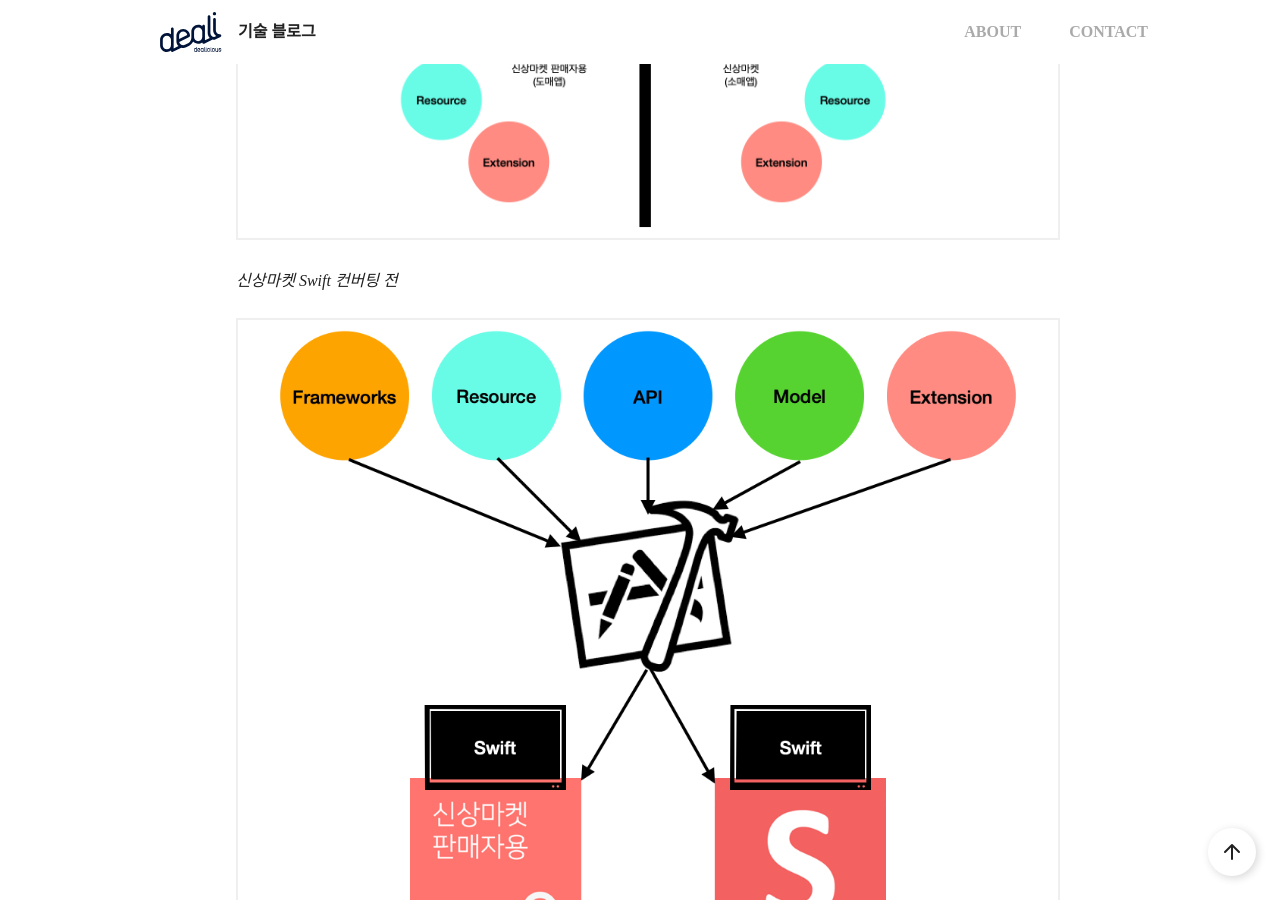
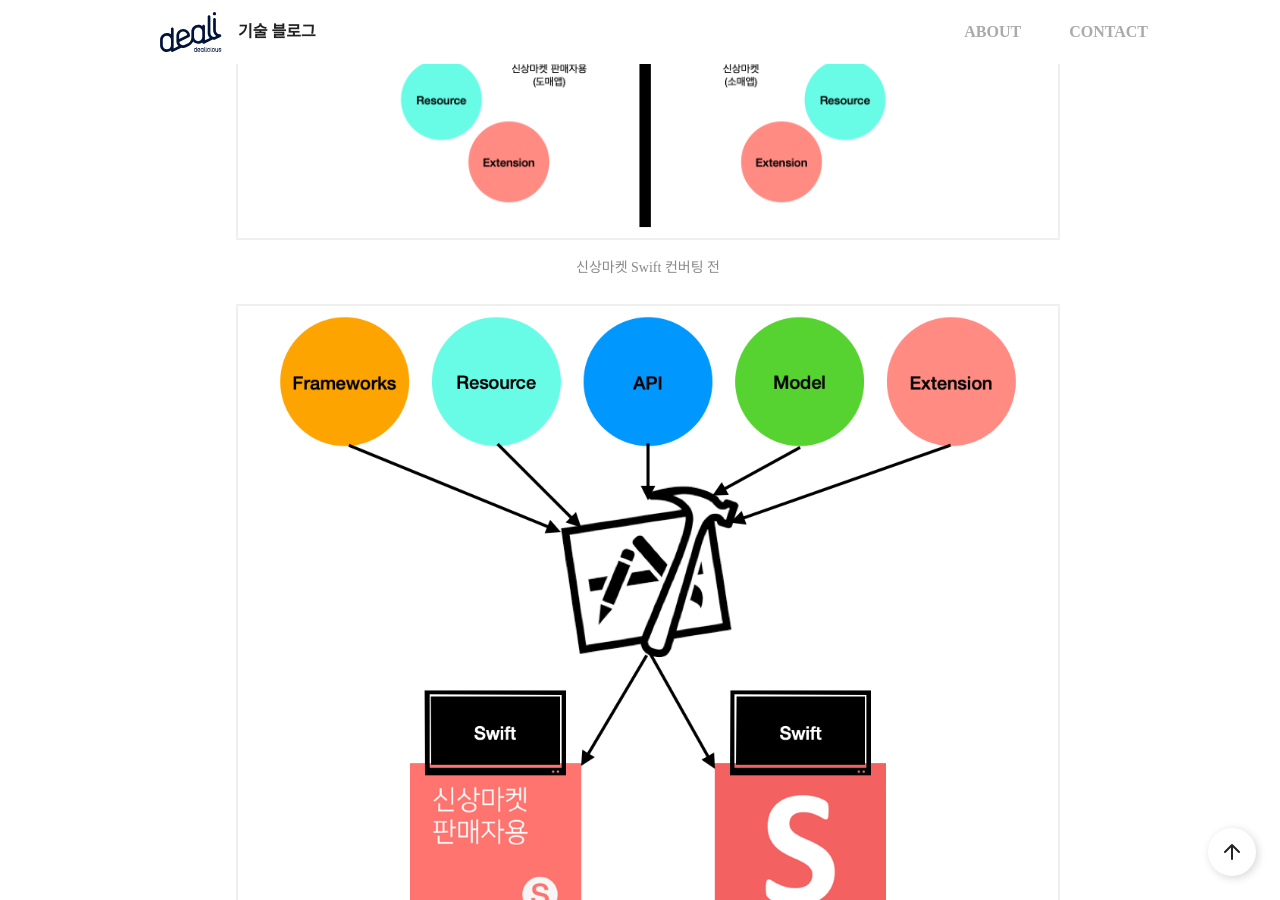
Before and after one commit to dealicious-inc/dealicious-inc.github.io, a Jekyll site: the page built from _posts/2021-03-15-swift-converting.md, in a window 1280 px wide and 900 px high, scrolled down 1531 px. Built offline with Jekyll 4.4.1, drawn with Linux system fonts in a browser that asks for light colours.

Commit message:
경우님 포스트 캡션 편집

```diff
--- a/_posts/2021-03-15-swift-converting.md
+++ b/_posts/2021-03-15-swift-converting.md
@@ -36,10 +36,10 @@
 
     제일 힘들었던 문제였습니다. 예를 들어 특정 기능을 개발하는데 동일한 디자인, 리소스, API 등을 사용하지만 양쪽 프로젝트에 동일하게 추가하여 작업을 해야 하는 중복작업(a.k.a.노가다)이 필요했습니다. 유지 보수도 동일한 작업을 해야 했는데, 버그, 사이드이펙트가 양쪽 프로젝트에서 모두 발생하니 수정도 두 번 해야 했습니다. 서비스에 이해도가 부족했던 저는 소매 앱만 수정해서 문제가 되었던 적도 있었습니다. 나중에 입사하는 iOS 개발자가 있을 것이었기에 같은 문제가 반복될 수밖에 없는 상황이었습니다.
 
-    ![](/assets/image/posts/20210315park/2021-03-15-swift-converting-01.png)<br/>
+    ![](/assets/image/posts/20210315park/2021-03-15-swift-converting-01.png)
     *신상마켓 Swift 컨버팅 전*
 
-    ![](/assets/image/posts/20210315park/2021-03-15-swift-converting-02.png)<br/>
+    ![](/assets/image/posts/20210315park/2021-03-15-swift-converting-02.png)
     *컨버팅 후*
 
 위의 큰 문제 덩어리들을 해결하기 위해서 Swift 컨버팅을 하고 싶었지만, 항시 진행되고 있는 프로젝트 업무들과 병행하기에는 무리가 있다고 판단했고, 안드로이드에만 있는 기능들을 하나씩 추가하는 작업부터 진행하였습니다. 이후 Swift 컨버팅의 꿈을 마음속 깊은 곳에 모셔만 두고 있다가 iOS 개발자가 충원되자 꿈을 펼칠 때라고 생각했습니다.
@@ -101,12 +101,12 @@
 
     신상마켓의 경우, 상품정보가 많아서 상품에도 다양한 Model이 있었습니다. 하나의 상품 모델을 상속받아 다양한 상품 타입, 상품 상세정보, 주문 상품정보 등을 처리하기 위한 별도 모델이 있었고, 상속받은 모델로부터 다시 상속받은 모델도 많았습니다. API에서 받는 필드명이 다르다거나, 특정 상황에만 사용하는 필드가 있었다거나 하는 등 이유도 다양했습니다. 아래 이미지에서 표현된 것은 빙산의 일각입니다. 이후 하나의 상품 모델로 통합하여 특정 상황에서만 사용하는 필드의 경우 주석 등으로 구분할 수 있게 수정하였습니다.
 
-    ![](/assets/image/posts/20210315park/2021-03-15-swift-converting-04.png)<br/>
+    ![](/assets/image/posts/20210315park/2021-03-15-swift-converting-04.png)
     *상품 Model의 상속*
 
 이제 새로운 문제들이 파악됐으니 업무 분배를 할 차례입니다.
 
-![](/assets/image/posts/20210315park/2021-03-15-swift-converting-06.png)<br/>
+![](/assets/image/posts/20210315park/2021-03-15-swift-converting-06.png)
 *세부 개발내역에 대한 진행률 파악을 위한 시트*
 
 문서로 정리 후 진행하고 싶었으나 시간이 부족한 관계로 스프레드시트에 우선 큰 기능별로 분류했고, 세부 기능들까지 고려하여 기능별 개발 기간을 산정했습니다. 혹시나 개발을 진행하며 예상 일상을 초과한 경우 별도의 비고란의 두어 어떤 이유인지 작성해 두었습니다.
@@ -117,7 +117,7 @@
 
 ## 결말
 
-![](/assets/image/posts/20210315park/2021-03-15-swift-converting-05.png)<br/>
+![](/assets/image/posts/20210315park/2021-03-15-swift-converting-05.png)
 *Swift 컨버팅 Gantt Chart*
 
 어느덧 중간 단계에서 두 개발자는 만날 수 있었고, 전체적인 큰 기능들이 개발이 완료되고 이전 앱과의 크로스체크로 누락된 기능 및 화면이 없는지 확인하고, 짧은 회고를 진행하여 이후 남은 개발에 좀 더 효율적인 방안을 모색하였습니다. 이후 스프레드시트에 추가해 두었던 개발까지 완료하였습니다.
```
